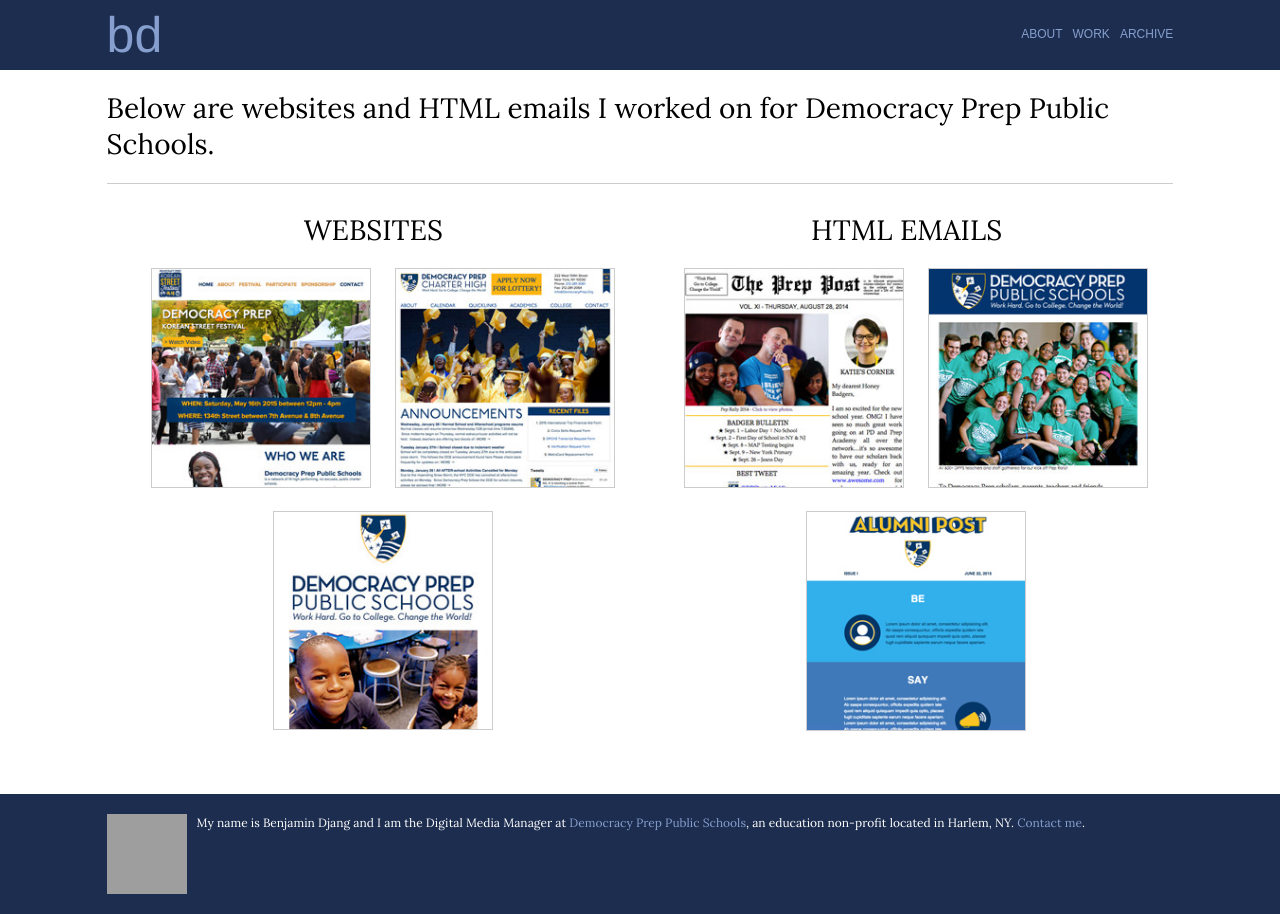
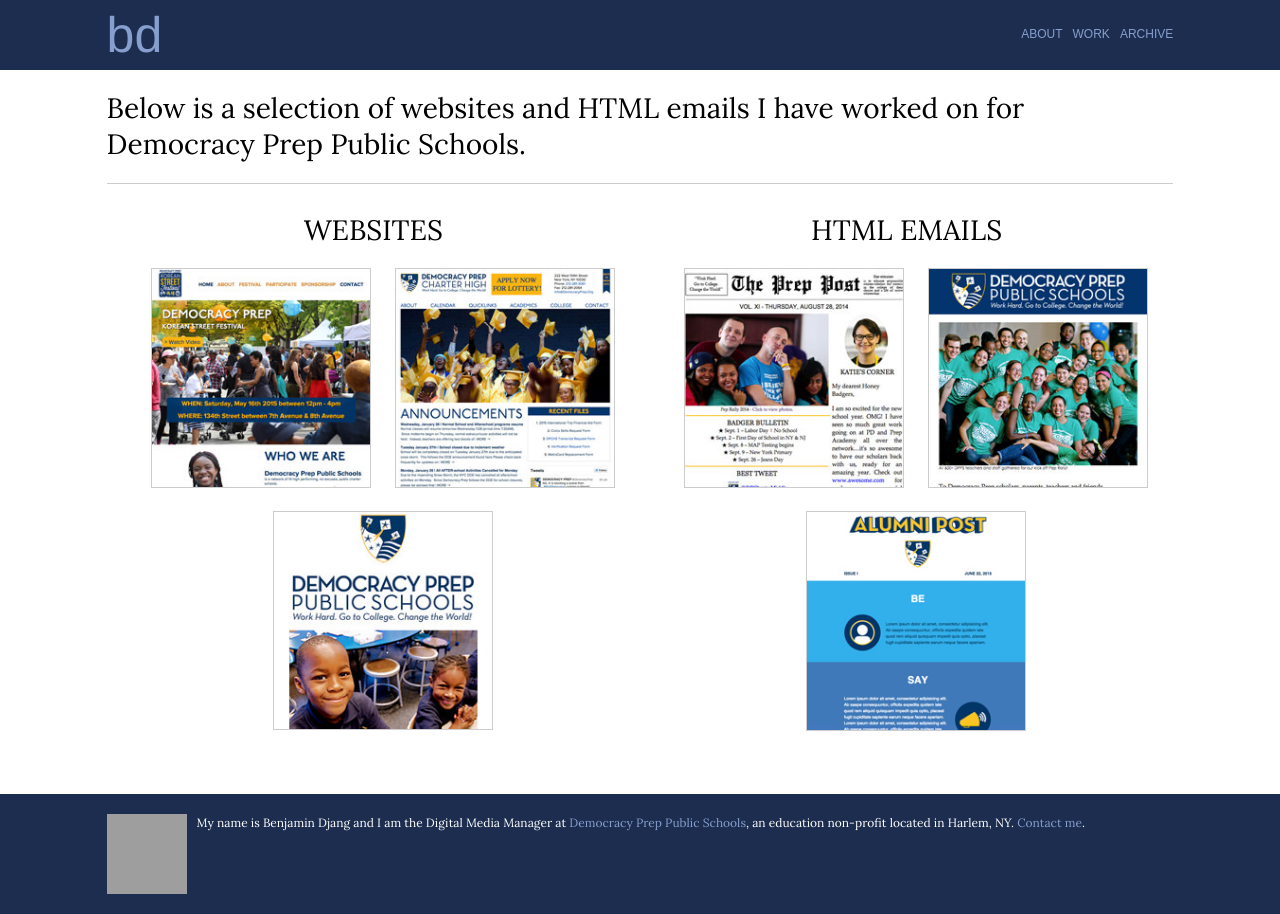
Before and after one commit to bdjang/benjamin-djang, a Jekyll site: the page built from work.html, in a window 1280 px wide. Built offline with Jekyll 4.4.1, drawn with Linux system fonts in a browser that asks for light colours; grey boxes are pictures that could not be loaded.

Commit message:
Updated headline text

```diff
--- a/work.html
+++ b/work.html
@@ -10,7 +10,7 @@
           <div class="col-1-12 grid-pad"></div>
 
           <article class="col-10-12">
-              <h2>Below are websites and HTML emails I worked on for Democracy Prep Public Schools.</h2>
+              <h2>Below is a selection of websites and HTML emails I have worked on for Democracy Prep Public Schools.</h2>
               <hr>
           </article>
 
```
